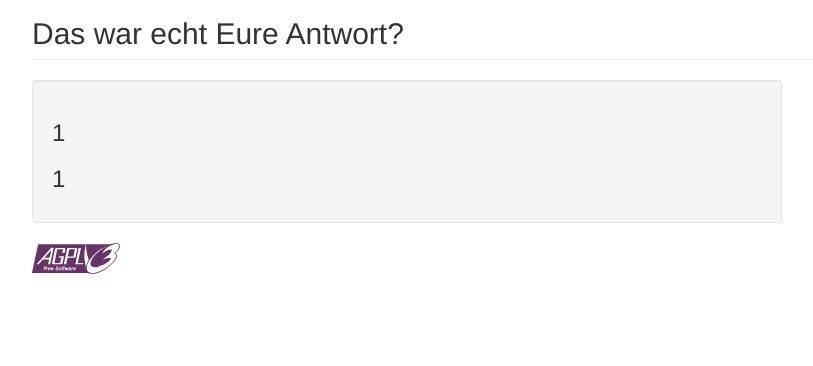
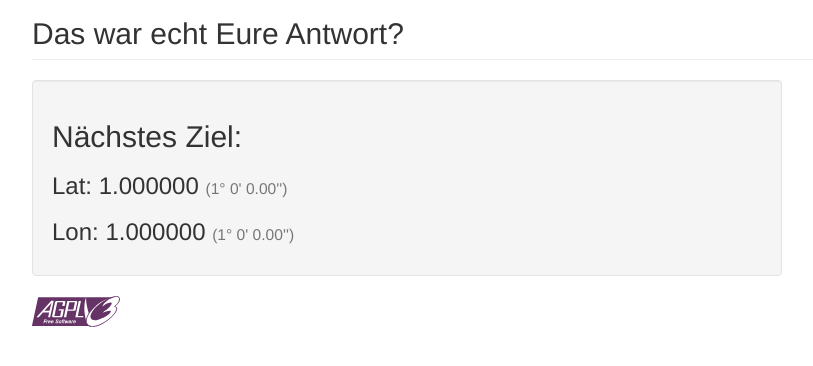
Before and after one commit to rolandgeider/pk15-orakel, a Django app: a page that uses oracle/templates/coordinate/show.html in a window 1280 px wide. Shown: the part 51-417 px from the top of the page, without its empty margins (38-851 px from the left). Run offline with Django 3.2, Linux system fonts and the light colour scheme; the visitor is signed in with stand-in values (Sample User, id 1); parts of the project's set-up code (start-up, migrations or seed data) failed here and were passed over; some libraries are stand-ins or nearby versions.

Commit message:
Add a templatetag to display coordinate

```diff
--- /dev/null
+++ b/core/templates/tags/coordinate.html
@@ -0,0 +1,7 @@
+{% load wger_extras %}
+
+<div class="well">
+  <h2>Nächstes Ziel:</h2>
+  <H3>Lat: {{ lat | float | stringformat:".6f"}} <small>({{ lat | DMS }})</small></h3>
+  <h3>Lon: {{ lon | float | stringformat:".6f"}} <small>({{ lon | DMS }})</small></h3>
+</div>
--- a/core/templatetags/wger_extras.py
+++ b/core/templatetags/wger_extras.py
@@ -30,6 +30,27 @@ def osm_coordinate(lat, lon):
     return {'lat': lat,
             'lon': lon}
 
+@register.inclusion_tag('tags/coordinate.html')
+def coordinate(lat, lon):
+    '''
+    Renders the coordinate
+    '''
+
+    return {'lat': lat,
+            'lon': lon}
+
+
+@register.filter(name='DMS')
+def DMS(coord):
+    coord = float(coord)
+    deg = int(coord)
+    min = int((coord - deg) * 60)
+    sec = ((coord - deg)*60 - min) * 60
+    return "%d° %d' %.2f''" % (deg, min, sec)
+
+@register.filter(name="float")
+def to_float(value):
+    return float(value)
 
 #
 # Form utils
--- a/oracle/templates/coordinate/show.html
+++ b/oracle/templates/coordinate/show.html
@@ -33,10 +33,7 @@
 
 
 {% block content %}
-<div class="well">
-    <h3>{{lat}}</h3>
-    <h3>{{lon}}</h3>
-</div>
+{% coordinate lat lon %}
 {% endblock %}
 
 
--- a/oracle/views/misc.py
+++ b/oracle/views/misc.py
@@ -48,7 +48,7 @@ def dashboard(request):
 
         if not TeamAnswerLog.objects.filter(team=team).count():
             coordinate = QuestionConfig.objects.filter(team=team).first().coordinate
-            context['coordinate'] = coordinate
+            context['coord'] = coordinate
         #else:
         #    last_log = TeamAnswerLog.objects.filter(team=team).last()
         #    answer_config = AnswerConfig.objects.get(question_config=last_log.question_config,
```
Also changed, not shown: oracle/templates/index.html (+3 -5 lines).
